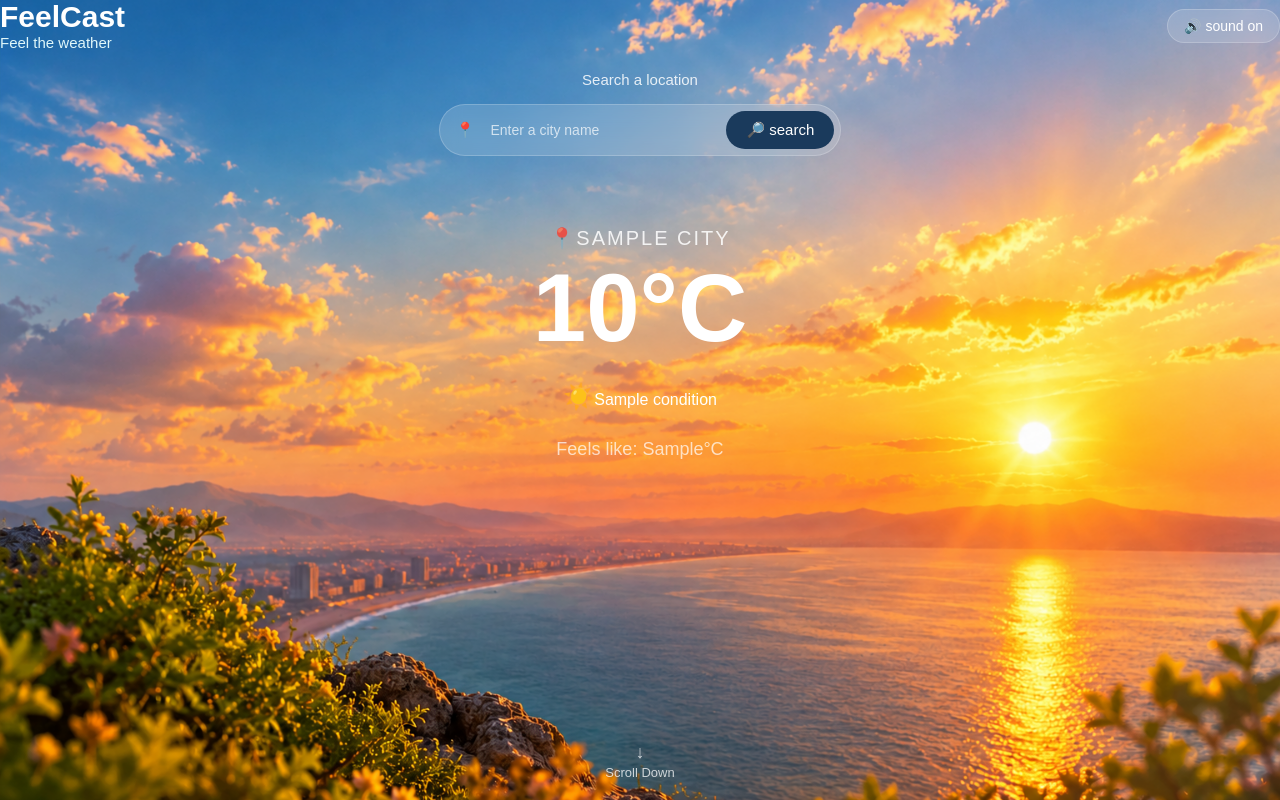
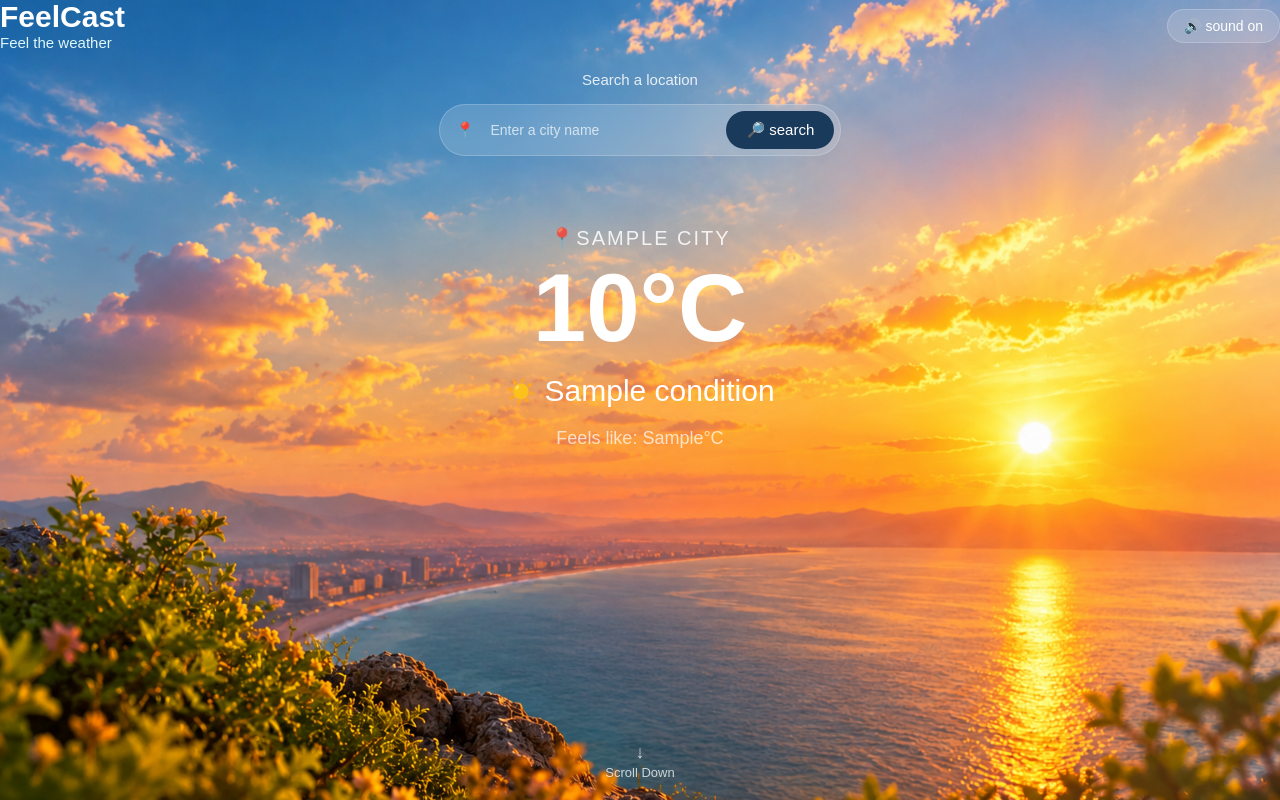
Before and after one commit to alina18-code/FeelCast, a Flask app: template templates/index.html in a window 1280 px wide. Shown: the top 800 px of the page. Run offline with Flask 3, Linux system fonts and the light colour scheme; the template is opened without the code that fills it: most values are stand-ins (such as "Sample title", 1, 10 or a date in 2020).

```diff
--- a/static/css/style.css
+++ b/static/css/style.css
@@ -132,7 +132,7 @@ body {
 }
 
 .condition {
-  font-size: 35px;
+  font-size: 30px;
   font-weight: 400;
   margin: 8px 0;
   display: flex;
--- a/templates/index.html
+++ b/templates/index.html
@@ -47,7 +47,7 @@
       <section class="main_weather">
           <h2 class="city">📍{{city}}</h2>
           <p class="temperature">{{temperature}}°C</p>
-          <p class="hero_condition"><span class="condition_icon">☀️</span>{{ condition }}</p>
+          <p class="condition"><span class="condition_icon">☀️</span>{{ condition }}</p>
           <p class="feels_like">Feels like: {{feels_like}}°C</p>
 
         <div class="scroll_hint">
```
